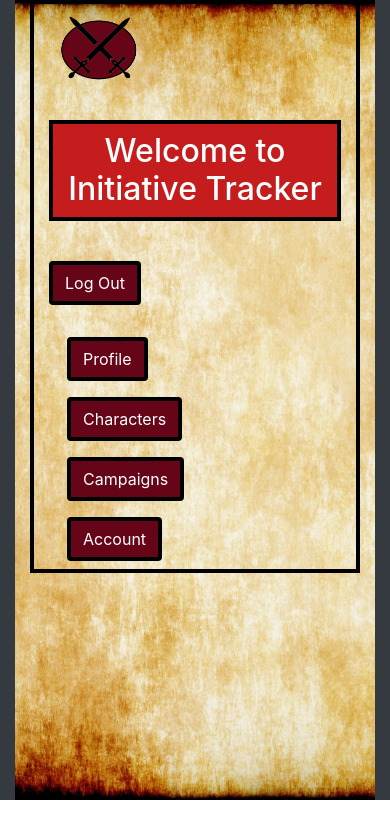
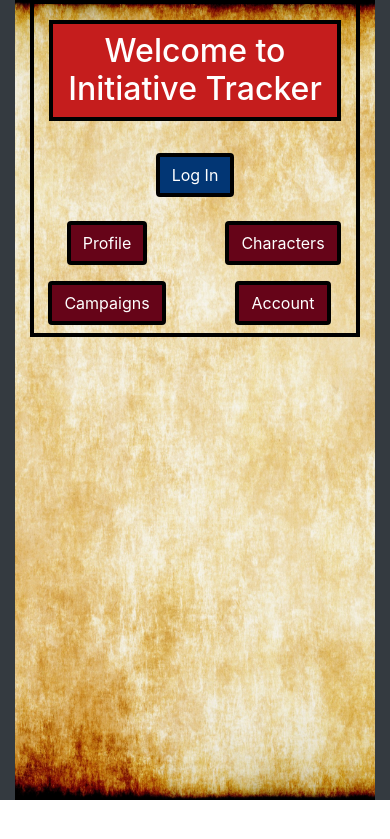
Before and after one commit to s-graham42/initiative_tracker, a Django app: template templates/inner_base.html in a window 390 px wide. Shown: the top 839 px of the page. Run offline with Django 3.2, Linux system fonts and the light colour scheme; the template is opened without the code that fills it, so the values that code supplies are empty; some libraries are stand-ins or nearby versions.

Commit message:
Cleaned up Inner Base to be responsive

```diff
--- a/accounts/views.py
+++ b/accounts/views.py
@@ -2,6 +2,7 @@ from django.contrib.auth import login, authenticate
 from django.contrib.auth.models import User
 from django.contrib.auth.forms import UserCreationForm
 from django.shortcuts import render, redirect
+from initiative.models import Character, Campaign
 
 
 # Create your views here.
--- a/initiative/templates/campaigns.html
+++ b/initiative/templates/campaigns.html
@@ -11,6 +11,7 @@
         <h2>Create a Campaign:</h2>
     </div>
     <div class="row">
+        {{form.non_field_errors}}
         <form action="/initiative/campaigns" method="POST">
             {% csrf_token %}
             <div class="form-group">
--- a/initiative/views.py
+++ b/initiative/views.py
@@ -36,6 +36,7 @@ def campaigns(request):
         if request.method == "POST":
             print(dict(request.POST))
             form = CampaignForm(request.POST)
+            print(form)
             if form.is_valid():
                 print("form is valid")
                 # save the name
@@ -48,7 +49,9 @@ def campaigns(request):
                 newCampaign.user = request.user
                 newCampaign.save()
                 print("newCampaign saved")
-                return HttpResponseRedirect('/initiative/campaigns')
+                return redirect('/initiative/campaigns')
+            else:
+                print("Not Valid")
         else:
             form = CampaignForm()
             return render(request, 'campaigns.html', {'form': form})
--- a/templates/inner_base.html
+++ b/templates/inner_base.html
@@ -13,20 +13,28 @@
         <div class="container" id="bg">
             <div class="container col-lg-10 mx-auto">
                 <div class="row justify-content-center thick_border border-dark">
-                    <div class="col-lg-2">
-                        <a class="align-middle mx-auto" href="/"><img id="swords_logo" src="{% static '/images/swords_logo.png' %}" alt="Swords Logo"></a>
+                    <div class="d-none d-sm-inline-block col-sm-12 col-md-2 text-center">
+                        <a class="mx-auto" href="/"><img id="swords_logo" src="{% static '/images/swords_logo.png' %}" alt="Swords Logo"></a>
                     </div>
-                    <div class="col-lg-8">
+                    <div class="col-md-8">
                         <h2 class="text-center text-white mx-auto bg-ruddy my-3 p-2 align-middle thick_border border-dark">Welcome to Initiative Tracker</h2>
                     </div>
-                    <div class="col-lg-2 mx-auto">
-                        <a class="btn btn-gray bg-dk_red text-white mx-auto my-4 align-middle thick_border" href="/accounts/logout"> Log Out</a>
+                    <div class="col-sm-12 col-md-2 text-center">
+                        <a class="btn btn-gray bg-royal text-white mx-auto my-3 thick_border" href="/accounts/login"> Log In</a>
                     </div>
-                    <nav class="row">
-                        <a class="btn btn-gray bg-dk_red text-white mx-5 my-2 align-middle thick_border" href="/accounts/profile"> Profile</a>
-                        <a class="btn btn-gray bg-dk_red text-white mx-5 my-2 align-middle thick_border" href="/initiative/characters"> Characters</a>
-                        <a class="btn btn-gray bg-dk_red text-white mx-5 my-2 align-middle thick_border" href="/initiative/campaigns"> Campaigns</a>
-                        <a class="btn btn-gray bg-dk_red text-white mx-5 my-2 align-middle thick_border" href="#"> Account</a>
+                    <nav class="row ">
+                        <div class="col-6 col-sm-3 text-center">
+                            <a class="btn btn-gray bg-dk_red text-white my-2 thick_border" href="/accounts/profile"> Profile</a>
+                        </div>
+                        <div class="col-6 col-sm-3 text-center">
+                            <a class="btn btn-gray bg-dk_red text-white my-2 thick_border" href="/initiative/characters"> Characters</a>
+                        </div>
+                        <div class="col-6 col-sm-3 text-center">
+                            <a class="btn btn-gray bg-dk_red text-white my-2 thick_border" href="/initiative/campaigns"> Campaigns</a>
+                        </div>
+                        <div class="col-6 col-sm-3 text-center">
+                            <a class="btn btn-gray bg-dk_red text-white my-2 thick_border" href="#"> Account</a>
+                        </div>
                     </nav>
                 </div>
                 <div class="container justify-content-center my-4">
```
Also changed, not shown: accounts/templates/profile.html (+57 -14 lines).
